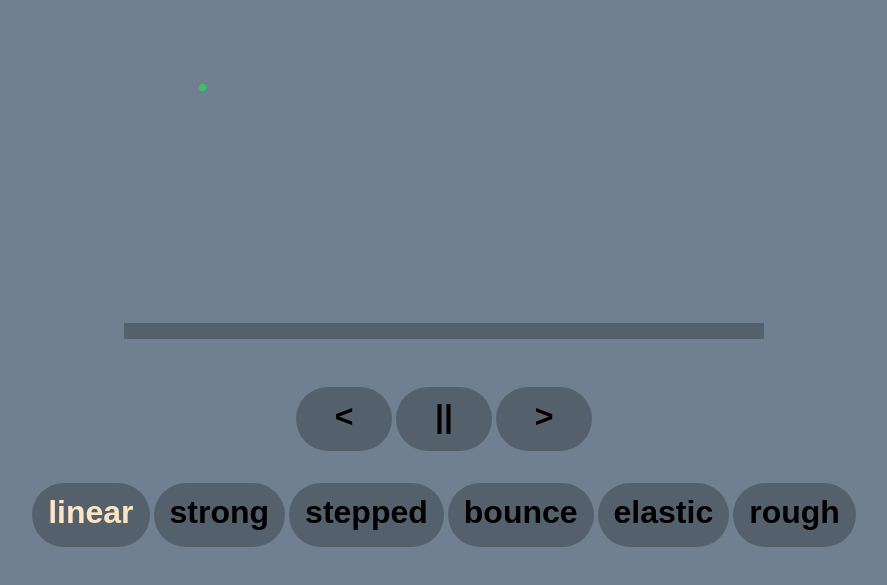
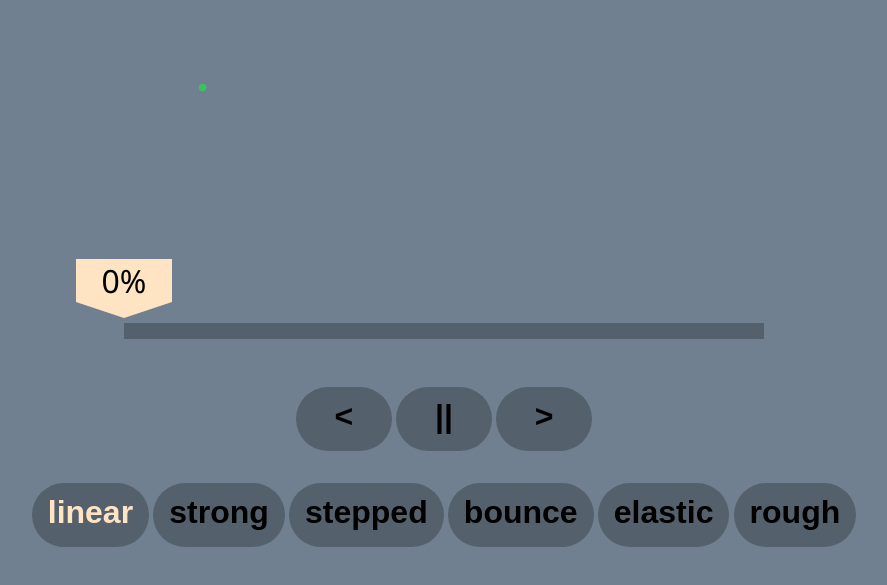
Before and after one commit to Bagera/mauidk-api-lab, a plain HTML site: page examples/draw-text/index.html in a window 1280 px wide. Shown: the part 125-710 px from the top of the page, without its empty margins (196-1083 px from the left). Drawn offline with Linux system fonts and the light colour scheme.

Commit message:
Add percentage

```diff
--- a/examples/draw-text/index.html
+++ b/examples/draw-text/index.html
@@ -20,7 +20,9 @@
     </svg>
 
     <div class="track">
-      <div class="track-completion"></div>
+      <div class="track-completion">
+        <span class="track-percentage">120%</span>
+      </div>
     </div>
 
     <div class="controls">
--- a/examples/draw-text/main.js
+++ b/examples/draw-text/main.js
@@ -1,8 +1,10 @@
+// animation settings
 const duration = 5;
 
 // Graphics to animate
 const path = document.querySelector(".greensock-text");
 const track = document.querySelector(".track-completion");
+const percent = document.querySelector(".track-percentage");
 
 // The real thing being animated
 const animation = {
@@ -34,19 +36,25 @@ const easingFuncs = [
 ];
 let easing = easingFuncs[0];
 
+// function run during tween to update ui
 const update = () => {
+  const completion = (animation.length / animation.pathLength) * 100;
   path.style.strokeDasharray = `${animation.length} ${animation.pathLength}`;
-  track.style.width = `${(animation.length / animation.pathLength) * 100}%`;
+  track.style.width = `${completion}%`;
+  percent.innerHTML = `${Math.round(completion)}%`;
 };
 
+// Init tween
 let tween = TweenMax.to(animation, duration, {
   length: animation.pathLength,
   onUpdate: update,
   ease: easing
 });
+// pause it and update ui
 tween.pause();
 update();
 
+// Bind control buttons
 play.addEventListener("click", () => {
   tween.play();
 });
@@ -57,6 +65,7 @@ reverse.addEventListener("click", () => {
   tween.reverse();
 });
 
+// bind easing buttons
 easingButtons.forEach((button, i) => {
   button.addEventListener("click", () => {
     tween.updateTo({ ease: easingFuncs[i] });
--- a/examples/draw-text/style.css
+++ b/examples/draw-text/style.css
@@ -7,6 +7,7 @@ body {
   align-items: center;
   justify-content: center;
   flex-direction: column;
+  font-family: "Segoe UI", Tahoma, Geneva, Verdana, sans-serif;
 }
 
 .greensock,
@@ -28,9 +29,30 @@ body {
   margin-bottom: 3em;
 }
 .track-completion {
+  position: relative;
   width: 0%;
   height: 100%;
   background-color: bisque;
+}
+.track-percentage {
+  background-color: bisque;
+  position: absolute;
+  text-align: center;
+  left: calc(100% - 1.5em);
+  width: 3em;
+  font-size: 2em;
+  top: -2em;
+}
+.track-percentage::after {
+  position: absolute;
+  content: "";
+  left: 0;
+  top: 100%;
+  width: 0;
+  height: 0;
+  border-left: 1.5em solid transparent;
+  border-right: 1.5em solid transparent;
+  border-top: 0.5em solid bisque;
 }
 
 button {
```
